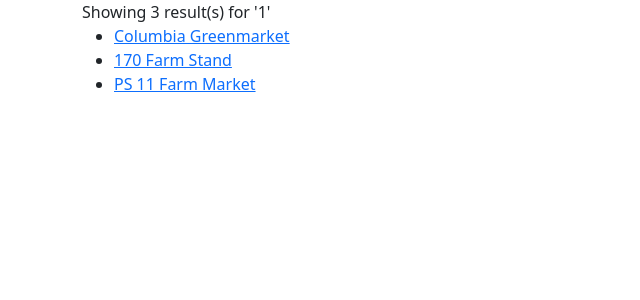
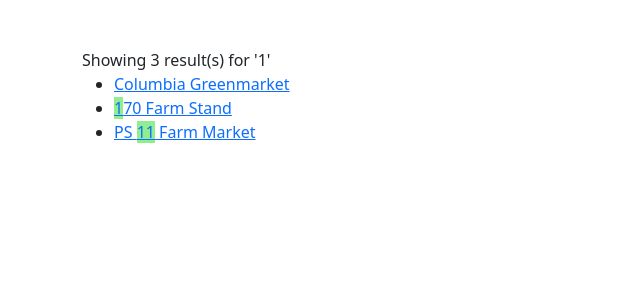
Before and after one commit to avahajr/ui-midterm, a Flask app: page /search/1 in a window 1280 px wide. Shown: the part 56-356 px from the top of the page, without its empty margins (0-640 px from the left). Run offline with Flask 3, Linux system fonts and the light colour scheme; some libraries are stand-ins or nearby versions.

Commit message:
search highlighting

```diff
--- a/main/server.py
+++ b/main/server.py
@@ -1,7 +1,7 @@
 from flask import Flask
 from flask import render_template
 from flask import Response, request, jsonify
-# import geocoder
+import re
 
 app = Flask(__name__)
 
@@ -157,8 +157,16 @@ def home():
 @app.route('/search/<search_term>', methods=['GET'])
 def search(search_term):
     results = get_results(search_term)
+    highlighted_results = []
     msg = "No results found" if len(results) == 0 else f"Showing {len(results)} result(s) for '{search_term}'"
-    return render_template('search.html', results=results, msg=msg)
+    for result in results:
+        highlighted_results.append({
+            "id": result['id'],
+            "market_name": re.sub(re.compile(re.escape(search_term), re.IGNORECASE), lambda match: f"<span class='search_hit'>{match.group()}</span>", result['market_name']),
+            "vendors_list": re.sub(re.compile(re.escape(search_term), re.IGNORECASE), lambda match: f"<span class='search_hit'>{match.group()}</span>", ", ".join(result['vendors_list']))
+        })
+
+    return render_template('search.html', msg=msg, results=highlighted_results)
 
 
 @app.route('/view/<rec_id>', methods=['GET'])
--- a/main/static/farmer.js
+++ b/main/static/farmer.js
@@ -143,6 +143,7 @@ async function validateEntry() {
                 console.log("successfully submitted", data)
                 // clear all data fields
                 $("#add_market")[0].reset();
+                $("#market_name").focus();
             },
             error: function (e) {
                 console.error("while input was valid, there was an error adding new market:", e)
--- a/main/static/main.css
+++ b/main/static/main.css
@@ -1,3 +1,10 @@
 .warning {
     color: red;
 }
+#content {
+    margin-top: 3em;
+}
+
+.search_hit {
+    background-color: lightgreen;
+}
--- a/main/templates/layout.html
+++ b/main/templates/layout.html
@@ -48,7 +48,7 @@
     </div>
 </nav>
 
-<div class="container">
+<div id='content' class="container">
     {% block content %}
     {% endblock %}
 </div>
--- a/main/templates/search.html
+++ b/main/templates/search.html
@@ -7,7 +7,7 @@
 <ul id="results">
     {% for result in results %}
 
-    <li><a href="/view/{{ result['id'] }}">{{ result['market_name'] }}</a></li>
+    <li><a href="/view/{{ result['id'] }}">{{ result['market_name'] | safe }}</a></li>
 
     {% endfor %}
 </ul>
```
